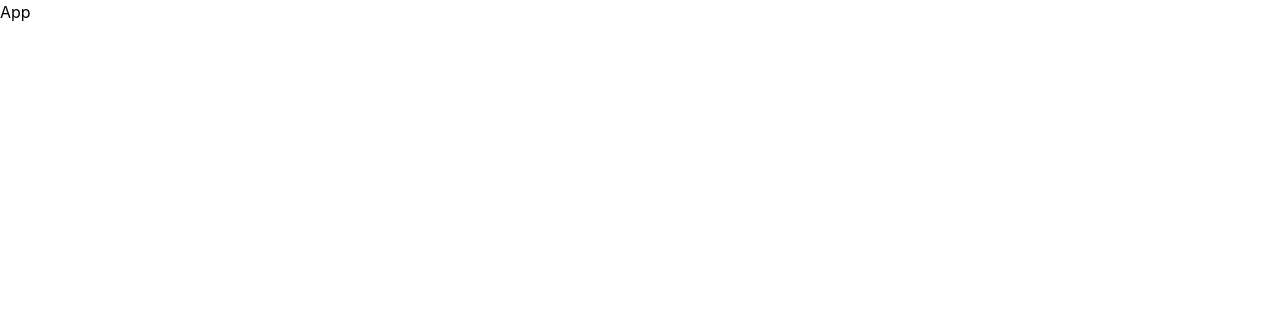
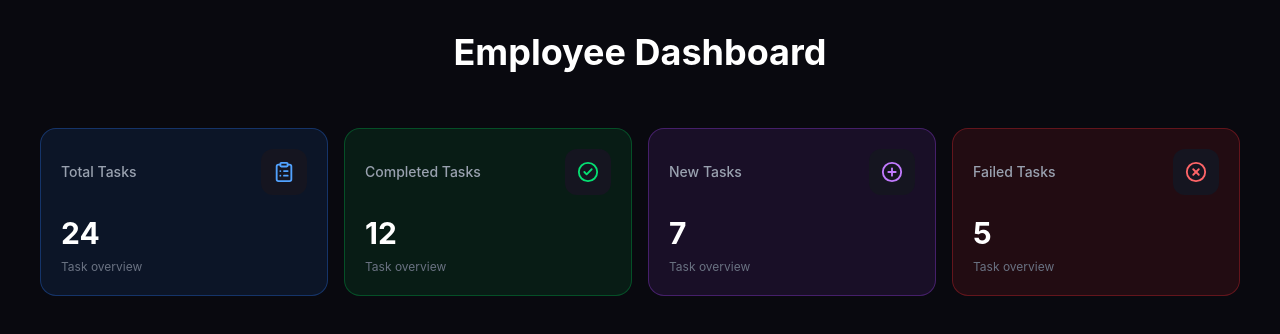
Before and after one commit to Arnab2546A/employee-connect, a React (Vite) app: page / in a window 1280 px wide. Shown: the top 334 px of the page. Built offline with nearby package versions, Linux system fonts and the light colour scheme.

Commit message:
making login page and employee dashboards

```diff
--- a/package.json
+++ b/package.json
@@ -11,6 +11,7 @@
   },
   "dependencies": {
     "@tailwindcss/vite": "^4.3.3",
+    "lucide-react": "^1.61.0",
     "react": "^19.2.8",
     "react-dom": "^19.2.8",
     "tailwindcss": "^4.3.3"
--- a/src/App.jsx
+++ b/src/App.jsx
@@ -1,8 +1,11 @@
-import React from 'react'
-
+import Login from './components/Auth/Login'
+import EmployeeDashboard from './components/Dashboards/EmployeeDashboard'
 const App = () => {
   return (
-    <div>App</div>
+    <div className='min-h-screen bg-[#09090f] text-white'>
+      {/* <Login/> */}
+      <EmployeeDashboard/>
+    </div>
   )
 }
 
--- a/src/components/Auth/Login.jsx
+++ b/src/components/Auth/Login.jsx
@@ -0,0 +1,77 @@
+import { useState } from "react";
+const Login = () => {
+    const [email, setEmail] = useState('')
+    const [password, setPassword] = useState('')
+    const submitHandler=function(e){
+        e.preventDefault();
+        console.log('form submitted');
+        console.log(email);
+        console.log(password);
+        setEmail('');
+        setPassword('');
+    }
+  return (
+    <div className="flex min-h-screen items-center justify-center px-4">
+      <div className="w-full max-w-sm rounded-xl border border-purple-500/20 bg-[#151520] p-8 shadow-xl shadow-purple-950/20">
+
+        <h2 className="mb-6 text-center text-2xl font-bold text-white">
+          Login
+        </h2>
+
+        <form
+        onSubmit={(e)=>{submitHandler(e)}}
+        className="space-y-4">
+          <div>
+            <label className="mb-1 block text-sm font-medium text-gray-300">
+              Email
+            </label>
+
+            <input
+              type="email"
+              placeholder="Enter your email"
+              required
+              value={email}
+              onChange={(e)=>{setEmail(e.target.value)}}
+              className="w-full rounded-md border border-gray-700 bg-[#20202e] px-4 py-2 text-white placeholder-gray-500 outline-none focus:border-purple-500 focus:ring-2 focus:ring-purple-500/20"
+            />
+          </div>
+
+          <div>
+            <label className="mb-1 block text-sm font-medium text-gray-300">
+              Password
+            </label>
+
+            <input
+              type="password"
+              placeholder="Enter your password"
+              required
+              value={password}
+              onChange={(e)=>{setPassword(e.target.value)}}
+              className="w-full rounded-md border border-gray-700 bg-[#20202e] px-4 py-2 text-white placeholder-gray-500 outline-none focus:border-purple-500 focus:ring-2 focus:ring-purple-500/20"
+            />
+          </div>
+
+          <button
+            type="submit"
+            className="w-full rounded-md bg-purple-600 py-2 font-semibold text-white hover:bg-purple-700"
+          >
+            Login
+          </button>
+        </form>
+
+        <p className="mt-4 text-center text-sm text-gray-400">
+          Don't have an account?{" "}
+          <a
+            href="/signup"
+            className="font-medium text-purple-400 hover:text-purple-300"
+          >
+            Sign up
+          </a>
+        </p>
+
+      </div>
+    </div>
+  );
+};
+
+export default Login;
--- a/src/components/Dashboards/EmployeeDashboard.jsx
+++ b/src/components/Dashboards/EmployeeDashboard.jsx
@@ -0,0 +1,14 @@
+import React from 'react'
+import TaskCounts from '../Others/TaskCounts/TaskCounts'
+const EmployeeDashboard = () => {
+  return (
+    <div className='min-h-screen px-4 py-8'>
+        <h1 className="mb-8 text-3xl font-bold text-white text-center md:text-4xl">
+  Employee Dashboard
+</h1>
+        <TaskCounts/>
+    </div>
+  )
+}
+
+export default EmployeeDashboard
--- /dev/null
+++ b/src/components/Others/TaskCounts/TaskCounts.jsx
@@ -0,0 +1,83 @@
+import React from "react";
+import {
+  ClipboardList,
+  CheckCircle2,
+  CirclePlus,
+  CircleX,
+} from "lucide-react";
+
+const TaskNavbar = () => {
+  const tasks = [
+    {
+      title: "Total Tasks",
+      count: 24,
+      icon: ClipboardList,
+      color: "blue",
+      style: "border-blue-500/30 bg-blue-500/10",
+      iconColor: "text-blue-400",
+    },
+    {
+      title: "Completed Tasks",
+      count: 12,
+      icon: CheckCircle2,
+      color: "green",
+      style: "border-green-500/30 bg-green-500/10",
+      iconColor: "text-green-400",
+    },
+    {
+      title: "New Tasks",
+      count: 7,
+      icon: CirclePlus,
+      color: "purple",
+      style: "border-purple-500/30 bg-purple-500/10",
+      iconColor: "text-purple-400",
+    },
+    {
+      title: "Failed Tasks",
+      count: 5,
+      icon: CircleX,
+      color: "red",
+      style: "border-red-500/30 bg-red-500/10",
+      iconColor: "text-red-400",
+    },
+  ];
+
+  return (
+    <nav className="w-full p-4 md:p-6">
+      <div className="mx-auto grid max-w-7xl grid-cols-1 gap-4 sm:grid-cols-2 lg:grid-cols-4">
+        {tasks.map((task) => {
+          const Icon = task.icon;
+
+          return (
+            <div
+              key={task.title}
+              className={`rounded-2xl border ${task.style} p-5 transition duration-300 hover:-translate-y-1 hover:shadow-lg`}
+            >
+              <div className="flex items-center justify-between">
+                <p className="text-sm font-medium text-gray-400">
+                  {task.title}
+                </p>
+
+                <div
+                  className={`rounded-xl bg-[#151520] p-3 ${task.iconColor}`}
+                >
+                  <Icon size={22} />
+                </div>
+              </div>
+
+              <h2 className="mt-5 text-3xl font-bold text-white">
+                {task.count}
+              </h2>
+
+              <p className="mt-2 text-xs text-gray-500">
+                Task overview
+              </p>
+            </div>
+          );
+        })}
+      </div>
+    </nav>
+  );
+};
+
+export default TaskNavbar;
```
Also changed, not shown: src/index.css (line endings or trailing spaces), 1 other file (tests, documents, lock files or other folders).
